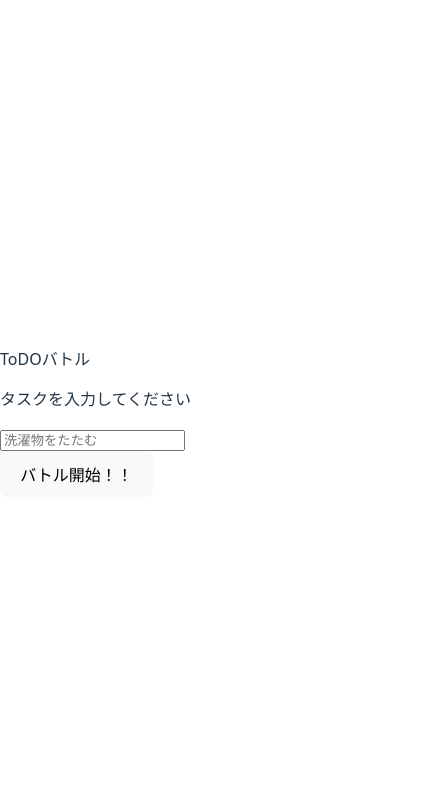
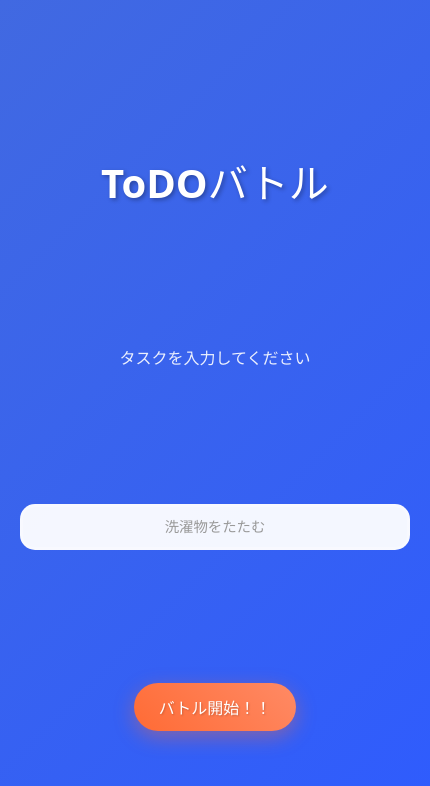
Before and after one commit to rikuto568/1cool-app, a React (Vite) app: page / in a window 390 px wide. Shown: the top 786 px of the page, 430 px wide, since content can reach past the window. Built offline with nearby package versions, Linux system fonts and the light colour scheme; no server answers.

Commit message:
taskInputの装飾

```diff
--- /dev/null
+++ b/src/feature/taskInput/taskinput.css
@@ -0,0 +1,132 @@
+.first-page {
+  min-height: 100vh;
+  display: flex;
+  flex-direction: column;
+  justify-content: space-evenly;
+  align-items: center;
+  padding: 20px;
+  width: 100vw;
+  margin: 0;
+  position: relative;
+
+  /* ↓青のグラデーション背景 */
+  background: linear-gradient(135deg, #4169e1 0%, #2e5bff 100%);
+}
+
+.title {
+  text-align: center;
+  font-size: 4rem;
+  font-weight: bold;
+  color: white; /* ←白文字にして見やすく */
+  text-shadow: 2px 2px 4px rgba(0, 0, 0, 0.3); /* ←影で立体感 */
+}
+
+.head-text {
+  text-align: center;
+}
+
+.head-text p {
+  font-size: 1.5rem;
+  color: rgba(255, 255, 255, 0.9); /* ←少し透明な白 */
+  margin: 0;
+}
+
+.input-box {
+  width: 100%;
+  max-width: 400px;
+}
+
+.input-text {
+  width: 100%;
+  padding: 15px 20px;
+  font-size: 1.2rem;
+  border: 3px solid rgba(255, 255, 255, 0.3); /* ←薄い白の枠 */
+  border-radius: 15px;
+  text-align: center;
+  box-sizing: border-box;
+  background: rgba(255, 255, 255, 0.95); /* ←半透明の白背景 */
+  transition: all 0.3s ease;
+}
+
+.input-text:focus {
+  outline: none;
+  border-color: #ff6b35; /* ←フォーカス時にオレンジ */
+  box-shadow: 0 0 0 3px rgba(255, 107, 53, 0.3);
+  transform: scale(1.02);
+}
+
+.input-text::placeholder {
+  color: #999; /* ←プレースホルダーの色 */
+}
+
+.battle-button {
+  text-align: center;
+}
+
+.battle-button button {
+  padding: 18px 40px; /* ←少し大きく */
+  font-size: 1.3rem;
+  font-weight: bold;
+  background: linear-gradient(
+    45deg,
+    #ff6b35,
+    #ff8a65
+  ); /* ←オレンジのグラデーション */
+  color: white;
+  border: none;
+  border-radius: 25px; /* ←丸みを強く */
+  cursor: pointer;
+  transition: all 0.3s ease;
+  box-shadow: 0 6px 20px rgba(255, 107, 53, 0.4); /* ←オレンジの影 */
+  text-shadow: 1px 1px 2px rgba(0, 0, 0, 0.2);
+}
+
+.battle-button button:hover {
+  background: linear-gradient(45deg, #ff8a65, #ff6b35);
+  transform: translateY(-3px);
+  box-shadow: 0 10px 30px rgba(255, 107, 53, 0.6); /* ←影を強く */
+}
+
+.battle-button button:active {
+  transform: translateY(-1px);
+}
+
+/* レスポンシブ対応 */
+@media (max-width: 768px) {
+  .title {
+    font-size: 3rem;
+  }
+
+  .head-text p {
+    font-size: 1.2rem;
+  }
+
+  .input-text {
+    font-size: 1rem;
+    padding: 12px 15px;
+  }
+
+  .battle-button button {
+    font-size: 1.1rem;
+    padding: 15px 30px;
+  }
+}
+
+@media (max-width: 480px) {
+  .title {
+    font-size: 2.5rem;
+  }
+
+  .head-text p {
+    font-size: 1rem;
+  }
+
+  .input-text {
+    font-size: 0.9rem;
+  }
+
+  .battle-button button {
+    font-size: 1rem;
+    padding: 12px 25px;
+  }
+}
--- a/src/feature/taskInput/taskinput.jsx
+++ b/src/feature/taskInput/taskinput.jsx
@@ -1,5 +1,5 @@
 import React from "react"; // ←これを追加
-
+import "./taskinput.css";
 function TaskInput({ task, setTask, startMatching }) {
   return (
     <div className="first-page">
```
